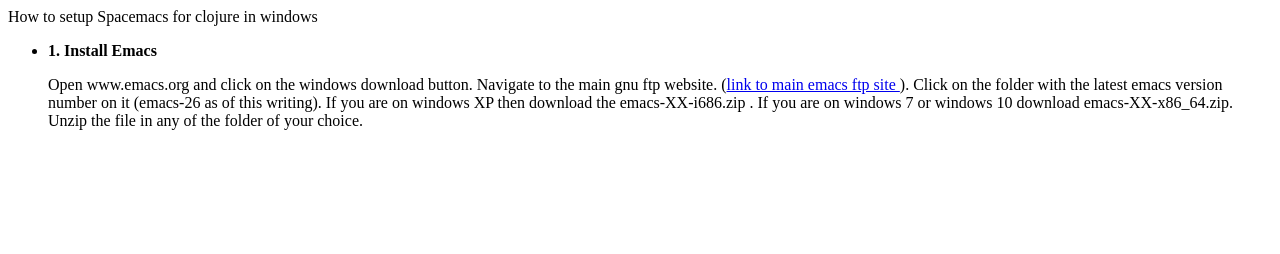
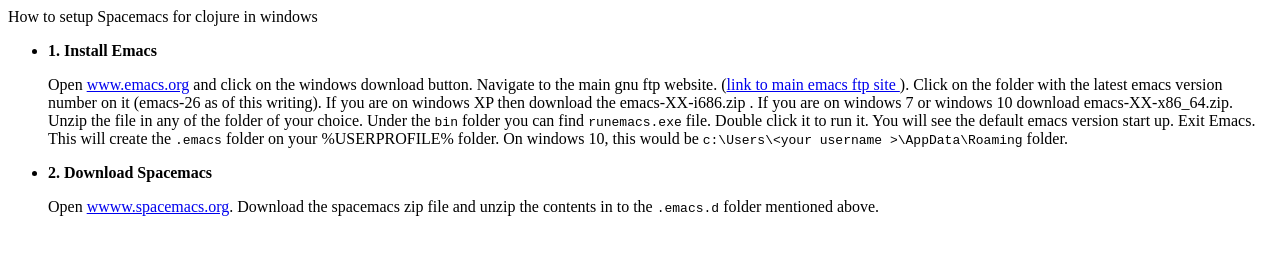
Before and after one commit to metaforte/pikeview.github.io, a plain HTML site: page index.html in a window 1280 px wide. Drawn offline with Linux system fonts and the light colour scheme.

Commit message:
updated links

```diff
--- a/index.html
+++ b/index.html
@@ -3,9 +3,11 @@
     <body>
         <ul>
             <li><b>1. Install Emacs</b>
-                <p> Open www.emacs.org and click on the windows download button. Navigate to the main gnu ftp website. (<a href="http://ftp.gnu.org/gnu/emacs/windows/">link to main emacs ftp site </a>). Click on the folder with the latest emacs version number on it (emacs-26 as of this writing). If you are on windows XP then download the emacs-XX-i686.zip . If you are on windows 7 or windows 10 download emacs-XX-x86_64.zip. Unzip the file in any of the folder of your choice. </p>
+                <p> Open <a href="http://www.emacs.org">www.emacs.org</a>  and click on the windows download button. Navigate to the main gnu ftp website. (<a href="http://ftp.gnu.org/gnu/emacs/windows/">link to main emacs ftp site </a>). Click on the folder with the latest emacs version number on it (emacs-26 as of this writing). If you are on windows XP then download the emacs-XX-i686.zip . If you are on windows 7 or windows 10 download emacs-XX-x86_64.zip. Unzip the file in any of the folder of your choice. Under the  <code>bin</code> folder you can find <code>runemacs.exe</code> file. Double click it to run it. You will see the default emacs version start up. Exit Emacs. This will create the <code>.emacs</code> folder on your %USERPROFILE% folder. On windows 10, this would be <code>c:\Users\&lt;your username &gt;\AppData\Roaming</code> folder. </p>
 
             </li>
+            <li><b>2. Download Spacemacs</b>
+                <p> Open <a href="http://www.spacemacs.org">wwww.spacemacs.org</a>. Download the spacemacs zip file and unzip the contents in to the <code>.emacs.d</code> folder mentioned above.  </p></li>
         </ul>
     </body>
 </html>
```
